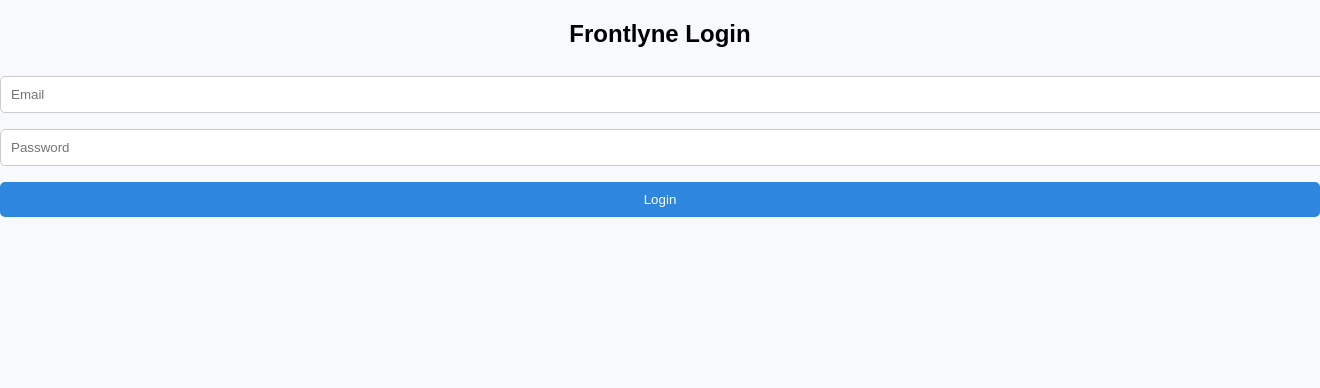
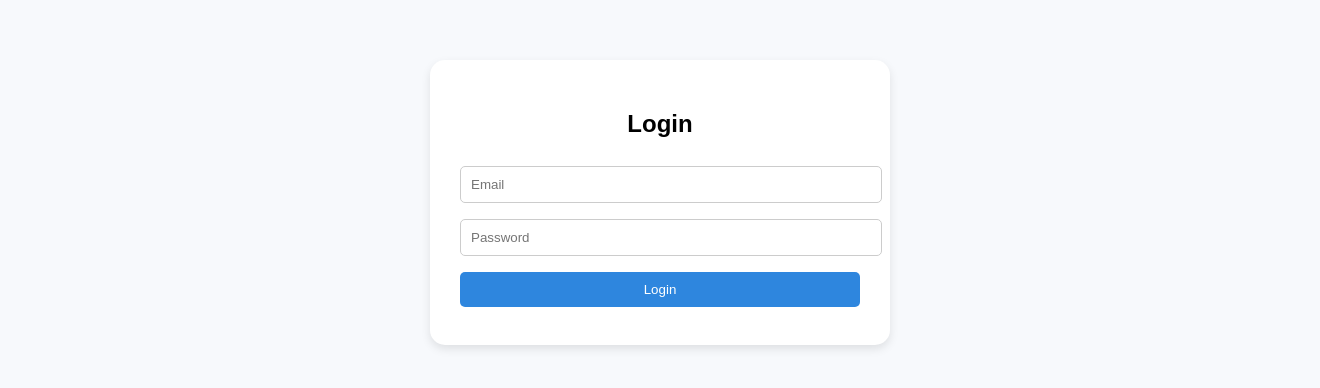
Before and after one commit to rajharsh548-hub/employee-mapping-tool, a Flask app: page /login in a window 1320 px wide; the page is wider, and only the part inside the window is pictured. Shown: the top 388 px of that part. Run offline with Flask 3, Linux system fonts and the light colour scheme.

Commit message:
Update login.html

```diff
--- a/templates/login.html
+++ b/templates/login.html
@@ -1,17 +1,16 @@
 <!DOCTYPE html>
 <html>
 <head>
-  <meta charset="utf-8">
-  <title>Login - Frontlyne</title>
+  <title>Login</title>
   <link rel="stylesheet" href="{{ url_for('static', filename='style.css') }}">
 </head>
 <body>
-  <div class="box">
-    <h2>Frontlyne Login</h2>
+  <div class="container">
+    <h2>Login</h2>
     {% if error %}
-      <p class="error">{{ error }}</p>
+      <p style="color:red;">{{ error }}</p>
     {% endif %}
-    <form method="POST" action="{{ url_for('login') }}">
+    <form method="POST">
       <input type="text" name="username" placeholder="Email" required>
       <input type="password" name="password" placeholder="Password" required>
       <button type="submit">Login</button>
```
